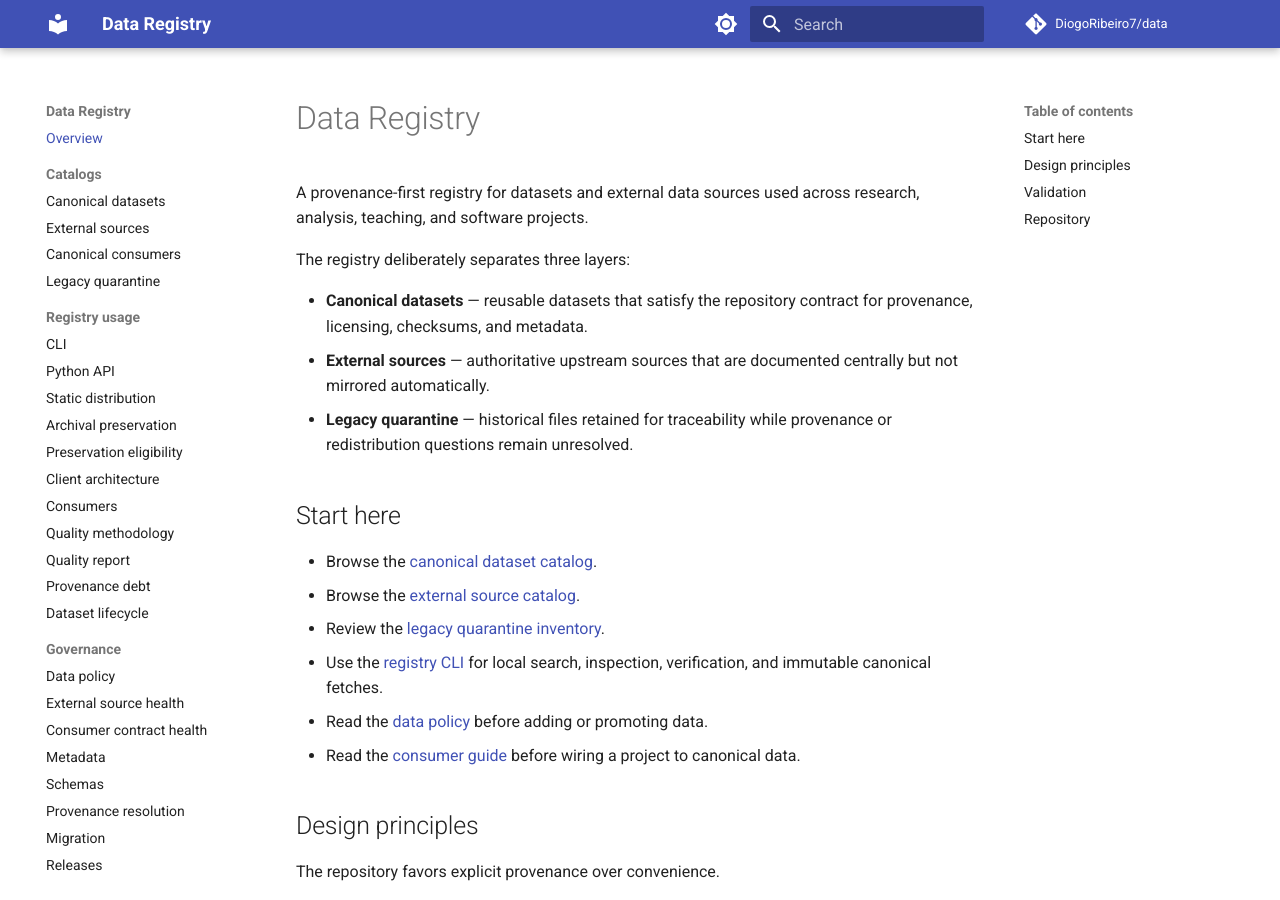
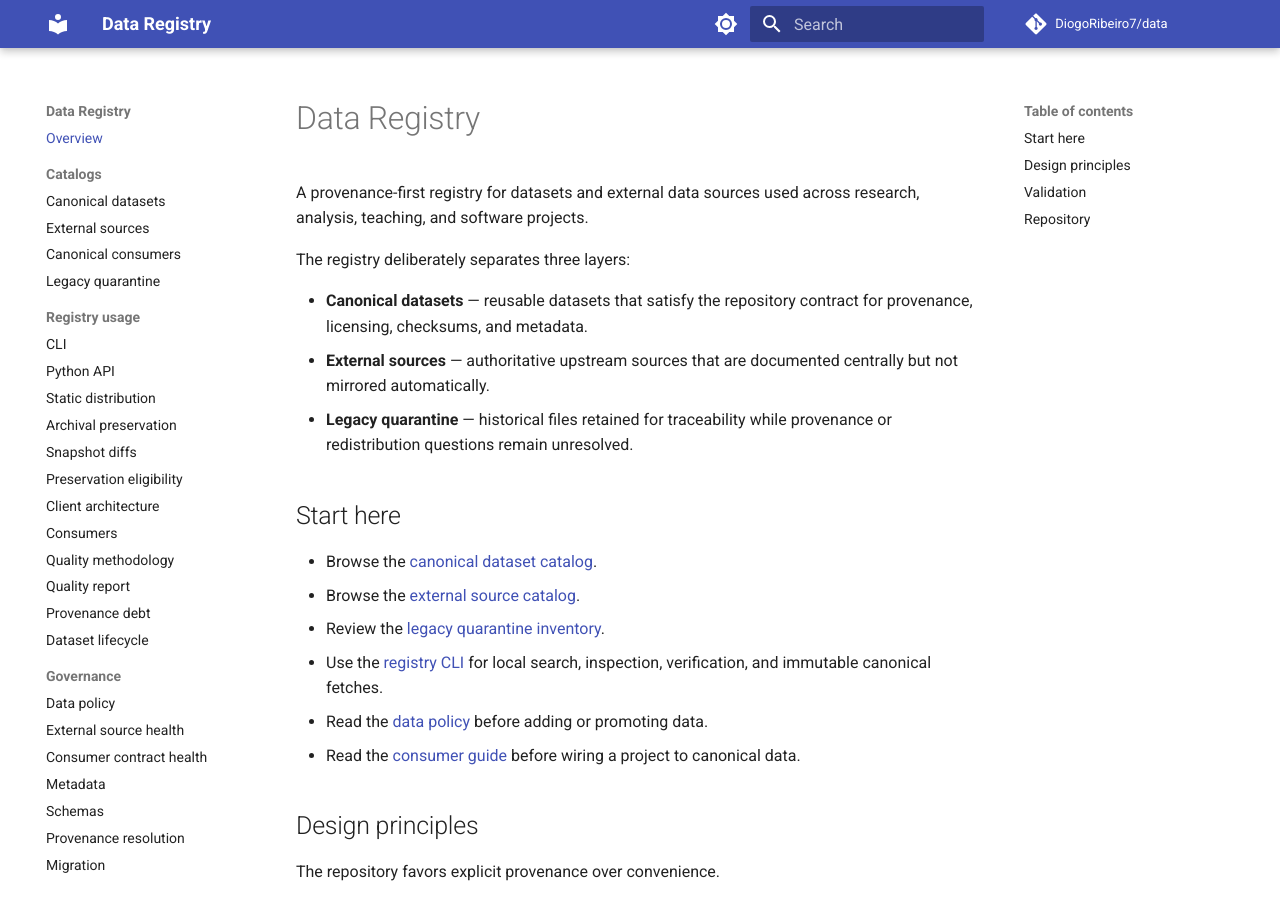
Before and after one commit to DiogoRibeiro7/data, an MkDocs documentation site: the page built from docs/index.md, in a window 1280 px wide and 900 px high. Built offline with MkDocs 1.6.1 and Material for MkDocs 9.7.7, drawn with Linux system fonts in a browser that asks for light colours; comment, search, counter and statistics services are not loaded.

Commit message:
Add snapshot diff documentation to MkDocs

```diff
--- a/mkdocs.yml
+++ b/mkdocs.yml
@@ -48,6 +48,7 @@ nav:
       - Python API: PYTHON_API.md
       - Static distribution: STATIC_DISTRIBUTION.md
       - Archival preservation: PRESERVATION.md
+      - Snapshot diffs: SNAPSHOT_DIFFS.md
       - Preservation eligibility: generated/preservation-eligibility.md
       - Client architecture: CLIENT_ARCHITECTURE.md
       - Consumers: CONSUMERS.md
```
